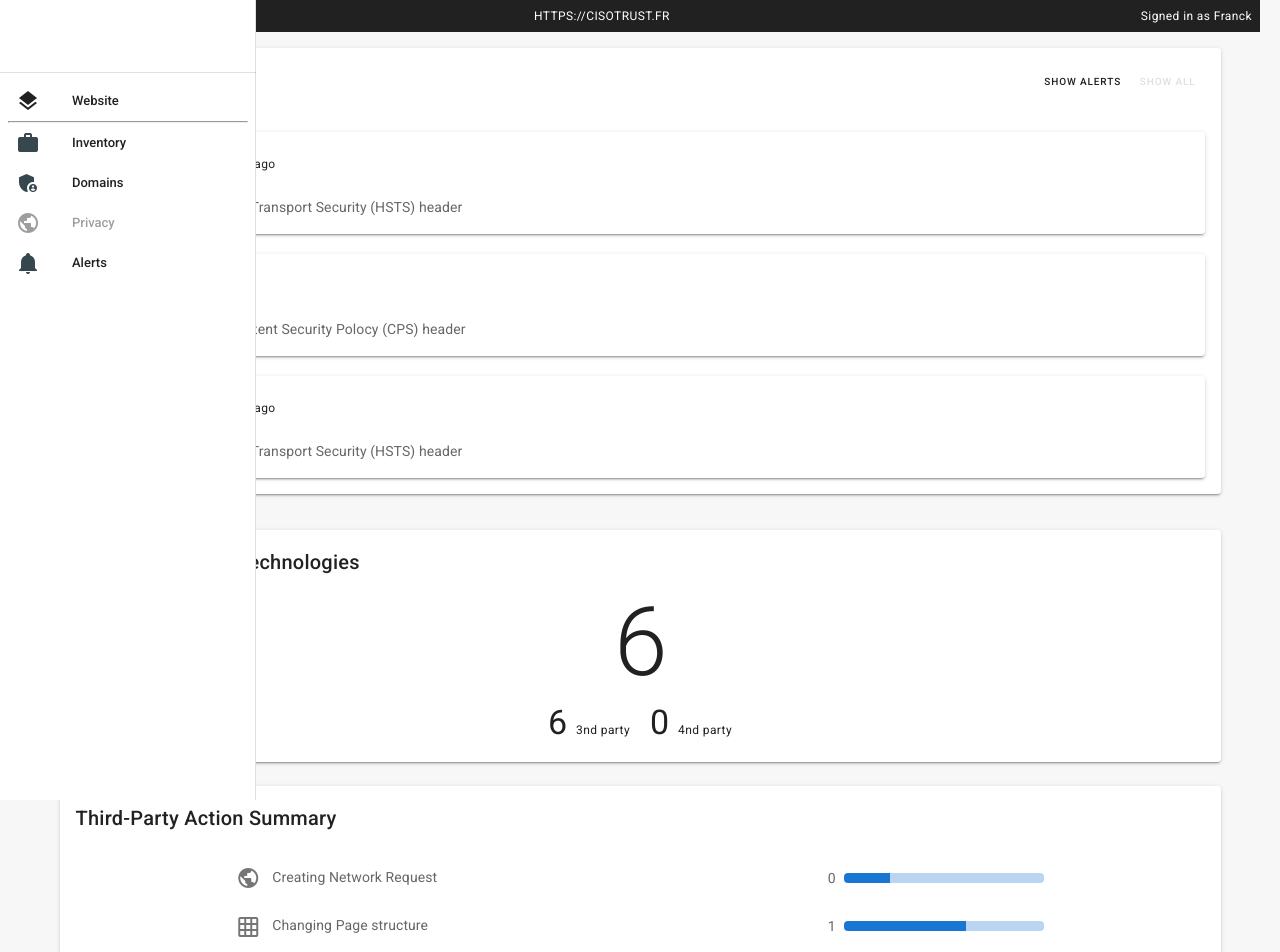
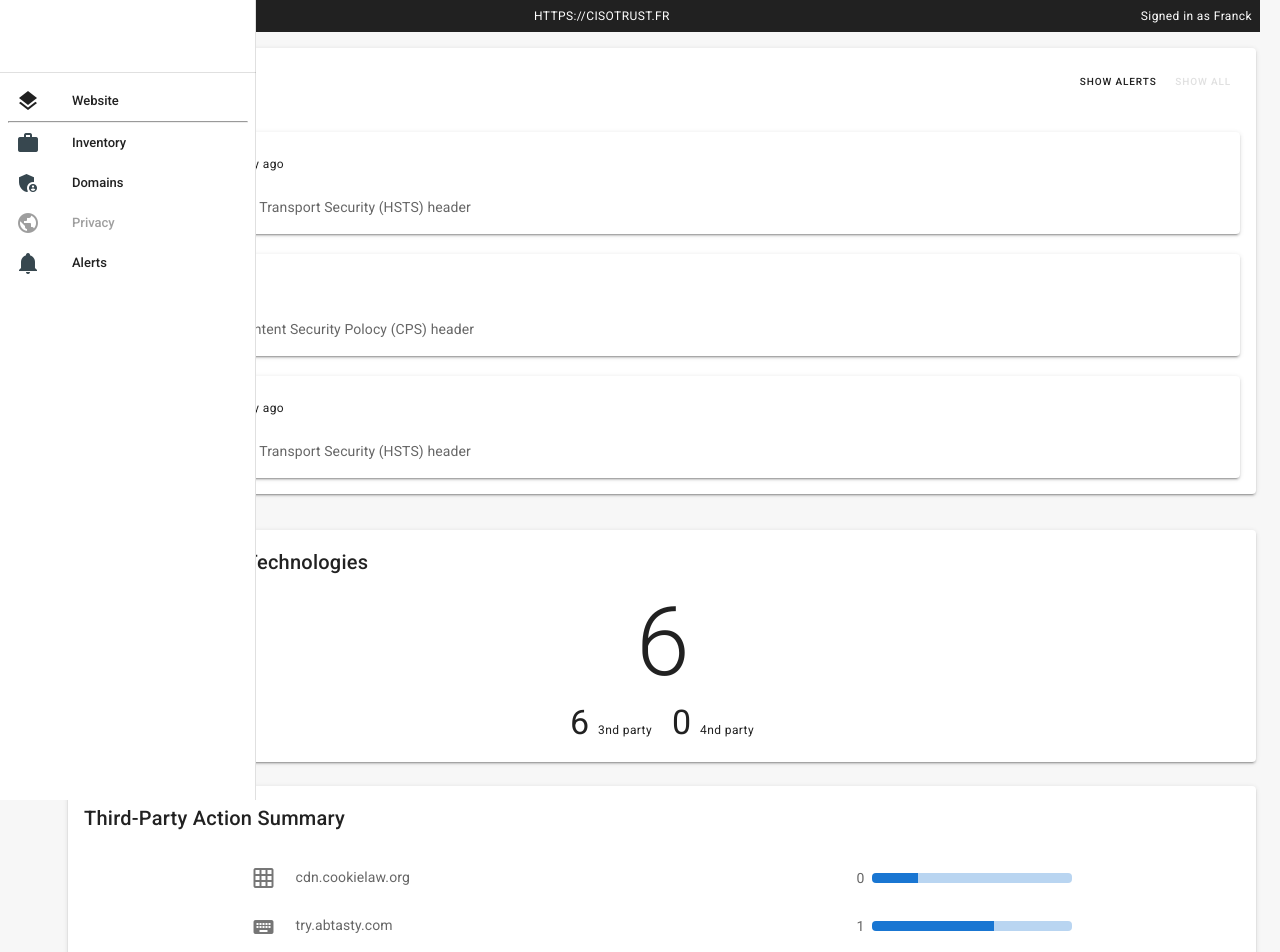
Before and after one commit to Asabbagh404/dashboard, a Vue app: page / in a window 1280 px wide. Shown: the top 952 px of the page. Built offline with nearby package versions, Linux system fonts and the light colour scheme.

Commit message:
feat: add store

```diff
--- a/src/components/home/HomeMessageBoard.vue
+++ b/src/components/home/HomeMessageBoard.vue
@@ -23,7 +23,7 @@
     </v-card-title>
     <v-card-text>
       <div v-if="cards.length === 0">
-      <v-skeleton-loader v-for="(n, index) in 5" :key="index" type="card" height="100"
+      <v-skeleton-loader v-for="(n, index) in 3" :key="index" type="card" height="100"
                          class="full-width d-block mt-5"></v-skeleton-loader>
       </div>
       <v-card v-for="({criticity, description, days}, index) in cards" :key="index" class="full-width d-block mt-5 item" :class="'item-' + criticity">
--- a/src/components/home/HomeThirdPartyActionSummary.vue
+++ b/src/components/home/HomeThirdPartyActionSummary.vue
@@ -2,10 +2,10 @@
   <v-card >
     <v-card-title>Third-Party Action Summary</v-card-title>
     <v-card-text>
-      <div v-for="({icon, description}, index) in actions" :key="index" class="mt-2 py-2 d-flex flex-wrap justify-space-around align-center" :disabled="n % 2 == 0">
+      <div v-for="({url, isActive = false}, index) in $store.state.apps.third_parties" :key="index" class="mt-2 py-2 d-flex flex-wrap justify-space-around align-center" :disabled="n % 2 == 0">
         <div class="content">
-          <v-icon>mdi-{{icon}}</v-icon>
-          <span class="ml-3">{{ description }}</span>
+          <v-icon class="mr-2">mdi-{{ $store.state.mapIconThirdParty[url] }}</v-icon>
+          <span class="ml-3">{{ url }}</span>
         </div>
         <div class="d-flex align-center justify-space-around"> <span class="mr-2">{{ index }}</span><v-progress-linear :value="Math.floor(Math.random() * 100)" class="progress-bar" height="10" rounded ></v-progress-linear></div>
       </div>
--- /dev/null
+++ b/src/components/technologies/TechnologiesItemContent.vue
@@ -0,0 +1,75 @@
+<template>
+  <div>
+    <v-container>
+      <v-row>
+        <v-col>
+          <v-card class="full-height">
+            <v-card-title>Embedded Scripts</v-card-title>
+          </v-card>
+        </v-col>
+        <v-col>
+          <v-card>
+            <v-card-title>Application Behaviour</v-card-title>
+            <v-card-text>
+              <v-row>
+                <v-col md="6" sm="12" v-for="({url, isActive = false}, index) in $store.state.apps.third_parties" :key="index">
+                  <v-icon class="mr-2">mdi-{{ $store.state.mapIconThirdParty[url] }}</v-icon>
+                  <span class="font-weight-bold"><span :class="{'teal--text': !isActive}">IS <template
+                      v-if="!isActive">NOT</template></span> {{ url }}</span>
+                </v-col>
+              </v-row>
+            </v-card-text>
+          </v-card>
+        </v-col>
+      </v-row>
+      <v-row>
+        <v-col md="4" sm="12">
+          <v-card>
+            <v-card-title class="text-body-1 font-weight-bold text-center justify-center">First Seen</v-card-title>
+            <v-card-text class="text-h5 text-center">{{ technology.firstSeen }}</v-card-text>
+          </v-card>
+        </v-col>
+        <v-col md="4" sm="12">
+          <v-card>
+            <v-card-title class="text-body-1 font-weight-bold text-center justify-center">Site Display Rate
+            </v-card-title>
+            <v-card-text class="text-h5 text-center">{{ technology.siteDisplayRate }}</v-card-text>
+          </v-card>
+        </v-col>
+        <v-col md="4" sm="12">
+          <v-card>
+            <v-card-title class="text-body-1 font-weight-bold text-center justify-center">Global Popularity
+            </v-card-title>
+            <v-card-text class="text-h5 text-center">{{ technology.globalPopularity }}</v-card-text>
+          </v-card>
+        </v-col>
+      </v-row>
+    </v-container>
+  </div>
+</template>
+
+<script>
+export default {
+  props: {
+    technology: {
+      required: true,
+      type: Object,
+    }
+  },
+  // data() {
+  //   return {
+  //     actions: [
+  //       {icon: 'earth', description: 'Creating Network Request', isActive: true},
+  //       {icon: 'grid', description: 'Changing Page structure', isActive: false},
+  //       {icon: 'crosshairs-gps', description: 'Requesting GPS location', isActive: false},
+  //       {icon: 'bell-plus', description: 'Communicating to Malicious Domain', isActive: false},
+  //       {icon: 'border-inside', description: 'Reading Personal Data', isActive: false},
+  //       {icon: 'keyboard', description: 'Accessing Sensitive Inputs', isActive: false},
+  //       {icon: 'grid', description: 'Conducting Cross-Site Tracking', isActive: false},
+  //       {icon: 'microphone', description: 'Accessing Camera/Microphone', isActive: false},
+  //       {icon: 'database', description: 'Using Insecure Certificates', isActive: false},
+  //     ]
+  //   }
+  // }
+}
+</script>
--- a/src/store/index.js
+++ b/src/store/index.js
@@ -5,6 +5,59 @@ Vue.use(Vuex)
 
 export default new Vuex.Store({
   state: {
+    mapIconThirdParty: {
+      'cdn.cookielaw.org': 'grid',
+      'try.abtasty.com': 'keyboard',
+      'www.googletagmanager.com': 'database',
+    },
+    apps: {
+      "cves": [
+        {
+          "id": 1,
+          "cve": "CVE-2020-11022",
+          "priority": "MEDIUM",
+          "status": "OPEN",
+          "technology": "jQuery 1.10.2",
+          "last_scanned": "2021-11-04"
+        },
+        {
+          "id": 2,
+          "cve": "CVE-2020-11023",
+          "priority": "MEDIUM",
+          "status": "OPEN",
+          "technology": "jQuery 1.10.2",
+          "last_scanned": "2021-11-04"
+        },
+        {
+          "id": 3,
+          "cve": "CVE-2016-7103",
+          "priority": "MEDIUM",
+          "status": "OPEN",
+          "technology": "jQuery UI 1.10.3",
+          "last_scanned": "2021-11-04"
+        }
+      ],
+      "header_analysis": {
+        "id": 1,
+        "headers": "accept-ranges: bytes\n                cache-control: no-cache, no-store, must-revalidate\n                cf-cache-status: DYNAMIC\n                cf-ray: 6a91562d4ed9cdc7-CDG\n                content-encoding: gzip\n                content-security-policy: frame-ancestors 'self'\n                content-type: text/html;charset=UTF-8\n                date: Thu, 04 Nov 2021 22:39:08 GMT\n                expect-ct: max-age=604800, report-uri='https://report-uri.cloudflare.com/cdn-cgi/beacon/expect-ct'\n                expires: Thu, 01 Dec 1994 16:00:00 GMT\n                pragma: no-cache\n                referrer-policy: strict-origin-when-cross-origin\n                server: cloudflare\n                vary: accept-encoding\n                x-content-type-options: nosniff\n                x-dw-request-base-id: I2bB2DOHg2EBAAB_\n                x-frame-options: SAMEORIGIN\n                x-xss-protection: 1",
+        "notation": "B",
+        "last_scanned": "2021-11-04"
+      },
+      "third_parties": [
+        {
+          "id": 1,
+          "url": "cdn.cookielaw.org"
+        },
+        {
+          "id": 2,
+          "url": "try.abtasty.com"
+        },
+        {
+          "id": 3,
+          "url": "www.googletagmanager.com"
+        }
+      ]
+    }
   },
   mutations: {
   },
--- a/src/views/Alerts.vue
+++ b/src/views/Alerts.vue
@@ -1,6 +1,6 @@
 <template>
   <div class="full-height">
-    <v-container class="full-height">
+    <v-container fluid class="full-height">
       <v-row>
         <v-col md="12">
           <h2>
--- a/src/views/Domains.vue
+++ b/src/views/Domains.vue
@@ -1,6 +1,6 @@
 <template>
   <div class="full-height">
-    <v-container class="full-height">
+    <v-container fluid class="full-height">
       <v-row class="full-height">
         <v-col md="6">
           <v-card class="full-height">
--- a/src/views/Home.vue
+++ b/src/views/Home.vue
@@ -1,5 +1,5 @@
 <template>
-  <v-container class="full-height">
+  <v-container fluid class="full-height">
     <v-row class="full-height">
       <v-col xl="4" lg="12" >
         <home-message-board />
--- a/vue.config.js
+++ b/vue.config.js
@@ -1,5 +1,8 @@
 module.exports = {
   transpileDependencies: [
     'vuetify'
-  ]
+  ],
+  devServer: {
+    disableHostCheck: true
+  }
 }
```
Also changed, not shown: src/views/Technologies.vue (+85 -2 lines), src/assets/jquery.png (added).
